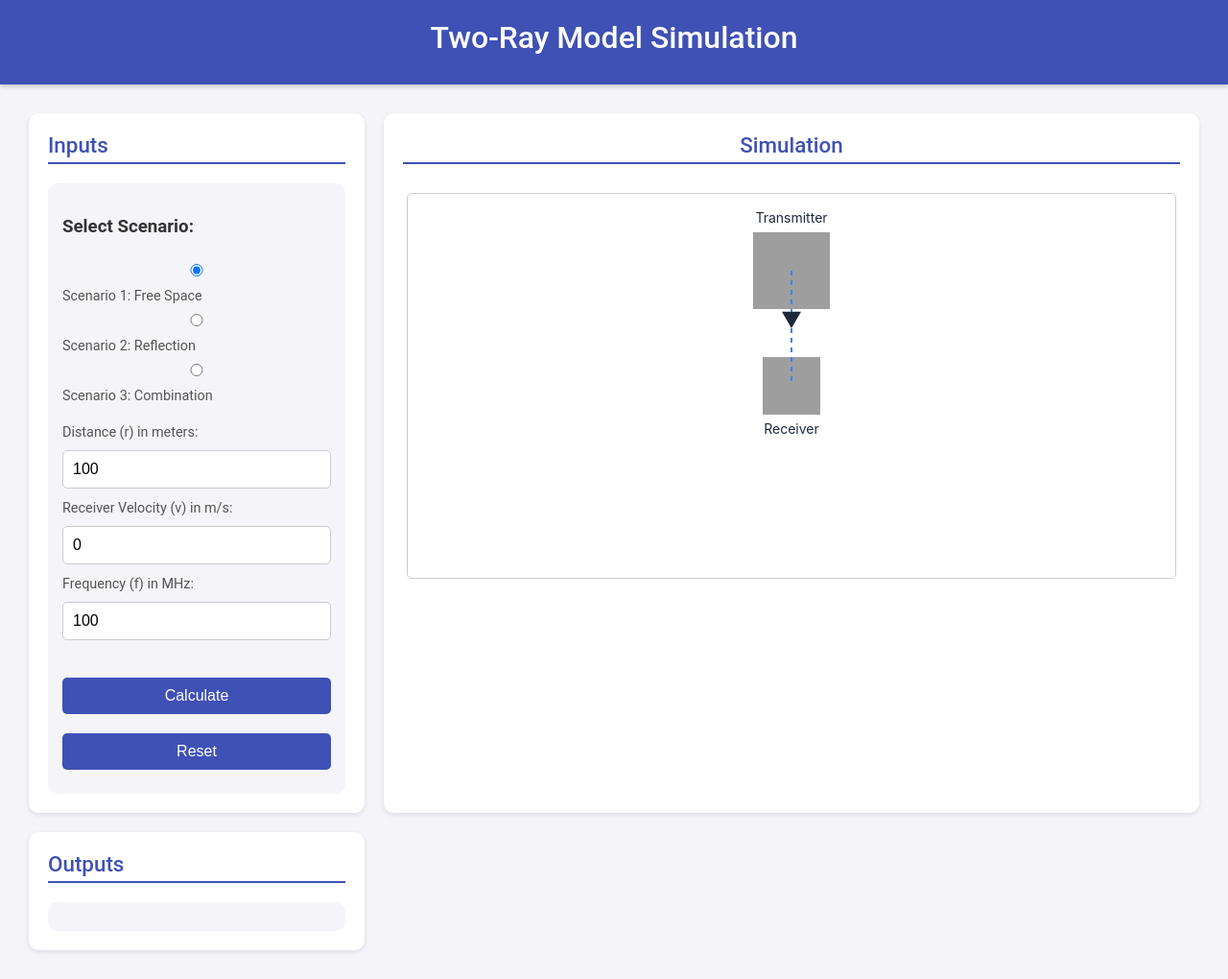
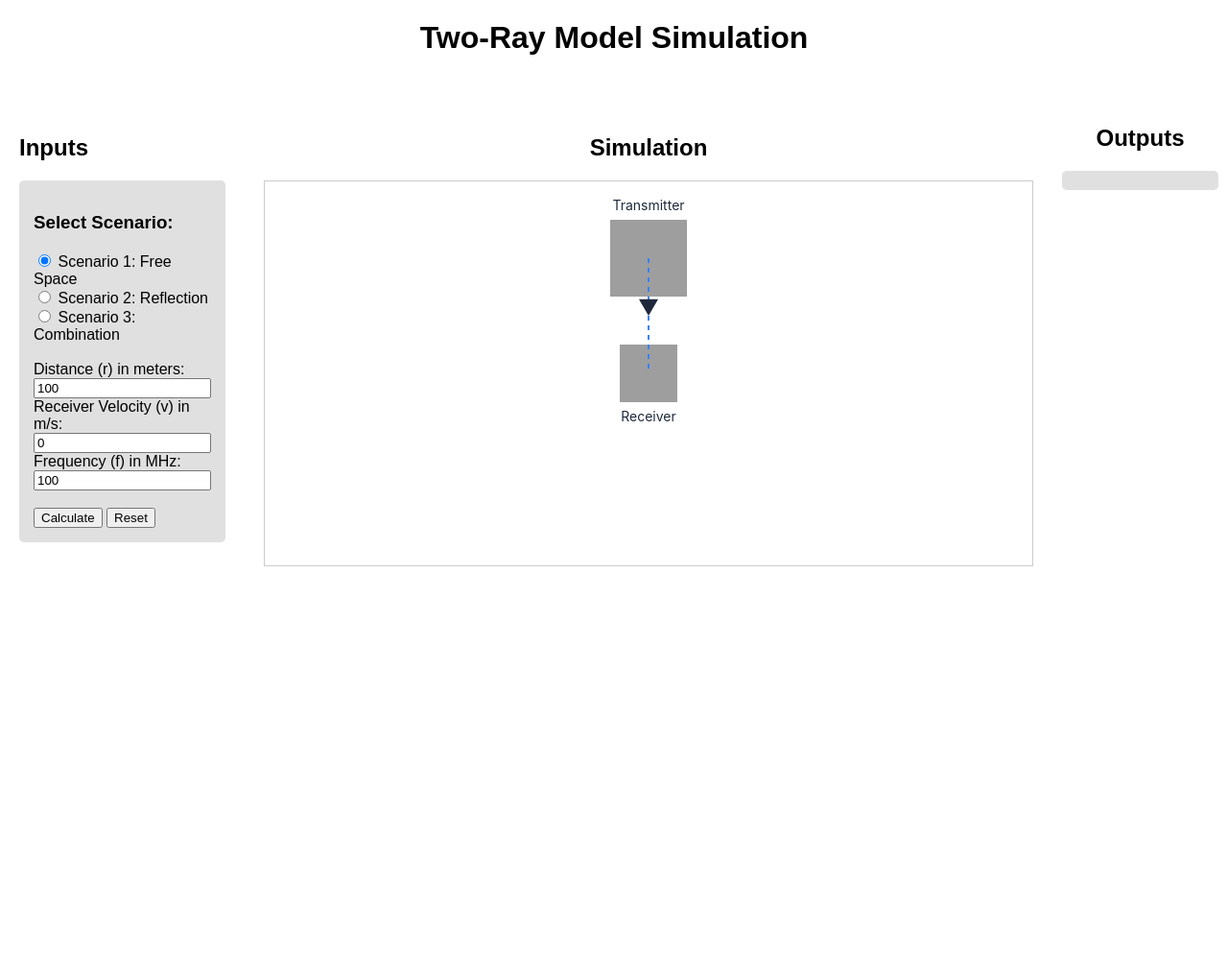
Before and after one commit to rishiveer773/Virtual-Labs, a Flask app: template templates/test.html in a window 1280 px wide. Shown: the whole page at 96% size. After the commit the page ends 590 px from the top, so only its background shows below. Run offline with Flask 3, Linux system fonts and the light colour scheme; the template is opened without the code that fills it, so the values that code supplies are empty.

Commit message:
Updated test.html and test_Two_ray.html

```diff
--- a/templates/test.html
+++ b/templates/test.html
@@ -6,157 +6,75 @@
     <title>Dynamic Doppler Shift Simulation</title>
     <style>
         body {
-            font-family: 'Roboto', Arial, sans-serif;
+            font-family: Arial, sans-serif;
             margin: 0;
             padding: 0;
-            background-color: #f4f4f9;
-            color: #333;
             display: flex;
             flex-direction: column;
-            min-height: 100vh;
         }
 
         .header {
             text-align: center;
-            padding: 20px;
-            background-color: #3f51b5;
-            color: white;
-            box-shadow: 0 2px 5px rgba(0, 0, 0, 0.2);
+            margin-bottom: 20px;
         }
 
         .container {
             display: flex;
-            flex-wrap: wrap;
-            margin: 20px;
         }
 
-        .input-section, .simulation-section, .output-section {
-            background: white;
-            border-radius: 10px;
-            box-shadow: 0 2px 5px rgba(0, 0, 0, 0.1);
-            margin: 10px;
+        .input-section {
+            flex: 1;
             padding: 20px;
             box-sizing: border-box;
         }
 
-        .input-section {
-            flex: 1 1 300px;
-            max-width: 350px;
-        }
-
         .simulation-section {
-            flex: 2 1 600px;
+            flex: 3; /* Increase space even further */
+            padding: 20px;
+            box-sizing: border-box;
             text-align: center;
         }
 
         .output-section {
-            flex: 1 1 300px;
-            max-width: 350px;
+            flex: 1;
+            padding: 10px; /* Reduce padding for smaller width */
+            box-sizing: border-box;
+            text-align: center;
         }
 
         canvas {
             border: 1px solid #ccc;
+            display: block;
+            margin: 0 auto;
             background-color: #fff;
-            border-radius: 5px;
-            margin-top: 10px;
-        }
-
-        h1, h2 {
-            margin: 0 0 10px;
-            font-weight: 500;
-        }
-
-        h2 {
-            font-size: 1.4rem;
-            color: #3f51b5;
-            border-bottom: 2px solid #3f51b5;
-            padding-bottom: 5px;
-            margin-bottom: 20px;
-        }
-
-        label {
-            font-size: 0.9rem;
-            color: #555;
-        }
-
-        input, button {
-            font-size: 1rem;
-            margin: 10px 0;
-            padding: 10px;
-            border: 1px solid #ccc;
-            border-radius: 5px;
-            width: 100%;
-            box-sizing: border-box;
-        }
-
-        input[type="range"] {
-            width: 100%;
-        }
-
-        button {
-            background-color: #3f51b5;
-            color: white;
-            border: none;
-            cursor: pointer;
-            transition: background-color 0.3s ease;
-        }
-
-        button:hover {
-            background-color: #303f9f;
         }
 
         .controls {
-            margin-top: 10px;
+            background-color: #e0e0e0;
             padding: 15px;
-            background: #f4f4f9;
-            border-radius: 10px;
+            border-radius: 5px;
         }
 
         .results {
-            background-color: #f4f4f9;
-            padding: 15px;
-            border-radius: 10px;
+            background-color: #e0e0e0;
+            padding: 10px;
+            border-radius: 5px;
             overflow-y: auto;
-            max-height: 300px;
-            font-size: 0.9rem;
+            max-height: 250px; /* Reduce maximum height */
         }
 
-        .results p {
-            margin: 0 0 5px;
+        .transmitter-image, .receiver-image {
+            max-width: 100px;
+            max-height: 100px;
         }
 
-        #message {
-            color: red;
-            font-weight: bold;
-            text-align: center;
-            margin-bottom: 20px;
-        }
-
-        @media (max-width: 768px) {
-            .container {
-                flex-direction: column;
-            }
-
-            .input-section, .simulation-section, .output-section {
-                max-width: 100%;
-            }
-
-            canvas {
-                width: 100%;
-            }
-        }
-
-        @media (max-width: 480px) {
-            h2 {
-                font-size: 1.2rem;
-            }
-
-            input, button {
-                font-size: 0.9rem;
-            }
+        /* CSS transitions for smoother receiver movement */
+        .receiver {
+            transition: transform 0.2s ease-in-out;
         }
     </style>
 </head>
+<body>
     <body>
         <div class="header">
             <h1>Two-Ray Model Simulation</h1>
@@ -164,7 +82,7 @@
 
         <div class="container">
             <!-- Message display area -->
-        <div id="message"></div>
+            <div id="message" style="color: red; font-weight: bold; margin-top: 10px;"></div>
 
             <!-- Input Section -->
             <div class="input-section">
@@ -176,7 +94,7 @@
                     <input type="radio" id="scenario2" name="scenario" value="2" onchange="setScenario(2)">
                     <label for="scenario2">Scenario 2: Reflection</label><br>
                     <input type="radio" id="scenario3" name="scenario" value="3" onchange="setScenario(3)">
-                <label for="scenario3">Scenario 3: Combination</label><br><br>
+                    <label for="scenario2">Scenario 3: Combination</label><br><br>
 
                     <label for="distance">Distance (r) in meters:</label>
                     <input type="number" id="distance" value="100" step="1" min="1" required>
@@ -923,7 +841,6 @@
                 // Draw wall (Scenario 2)
                 ctx.fillStyle = '#64748b';
                 ctx.fillRect(wall.x, wall.y + 50, wall.width, wall.height);
-                ctx.fillText("Wall", wall.x + wall.width / 2, wall.y - 10);
 
                 // Draw direct path - Starting from transmitter center
                 ctx.strokeStyle = '#3b82f6';
```
Lines whose indentation alone changed are shown as unchanged.
